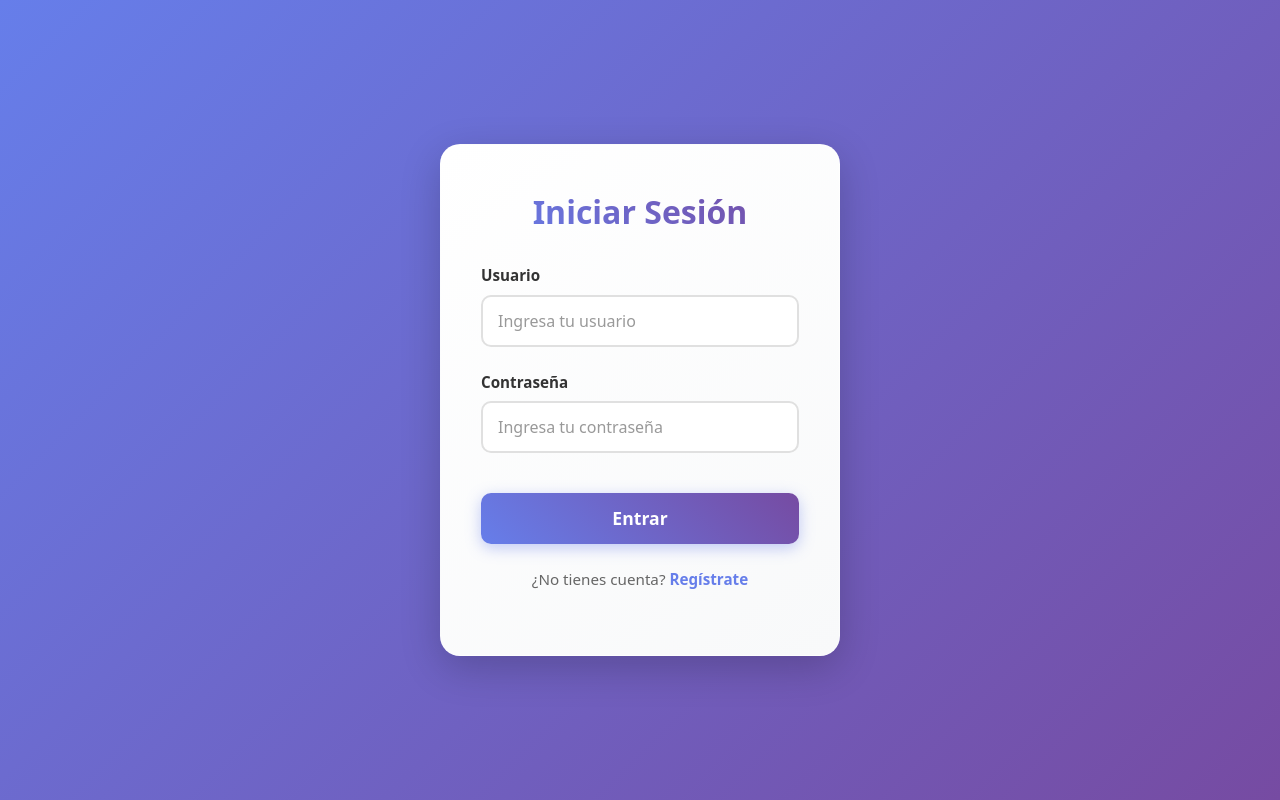
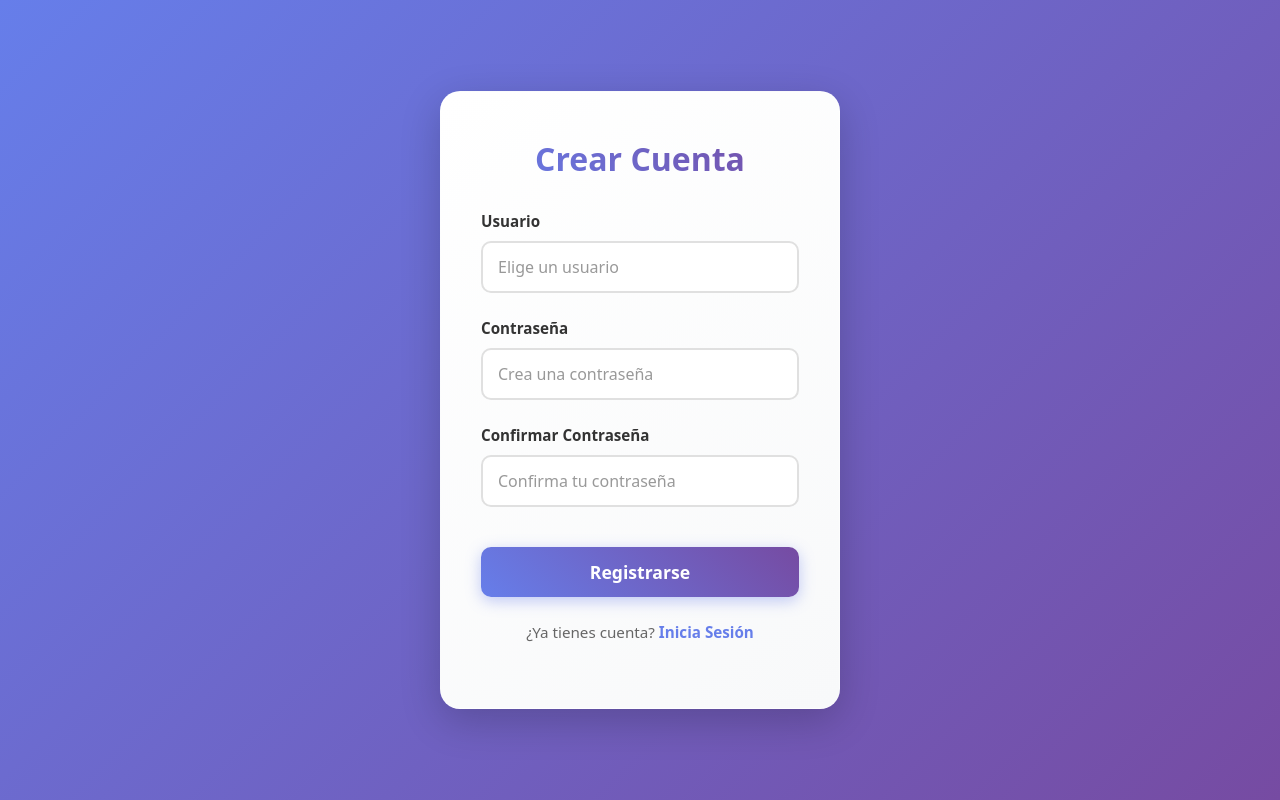
Before and after one commit to ismael-63/famty, a Vue app: page /login in a window 1280 px wide. Both pictures are taken after a click on the link "Regístrate". Built offline with nearby package versions, Linux system fonts and the light colour scheme.

Commit message:
Formulario de registro creado

```diff
--- a/src/views/Login_Register.vue
+++ b/src/views/Login_Register.vue
@@ -1,10 +1,14 @@
 <script setup>
+import { ref } from 'vue'
 
+const isLogin = ref(true)
 </script>
 
 <template>
     <div class="login_container d-flex justify-content-center align-items-center">
         <div class="login-card">
+            <!-- Formulario de Inicio de Sesión -->
+            <div v-if="isLogin">
                 <h2 class="login-title">Iniciar Sesión</h2>
                 <form action="">
                     <div class="form-group">
@@ -17,7 +21,32 @@
                     </div>
                     <button type="submit" class="login-btn">Entrar</button>
                 </form>
-            <p class="register-link">¿No tienes cuenta? <a href="#">Regístrate</a></p>
+                <p class="register-link">¿No tienes cuenta? <a href="#" @click.prevent="isLogin = false">Regístrate</a>
+                </p>
+            </div>
+
+            <!-- Formulario de Registro -->
+            <div v-else>
+                <h2 class="login-title">Crear Cuenta</h2>
+                <form action="">
+                    <div class="form-group">
+                        <label for="reg-username">Usuario</label>
+                        <input type="text" id="reg-username" class="form-input" placeholder="Elige un usuario" />
+                    </div>
+                    <div class="form-group">
+                        <label for="reg-password">Contraseña</label>
+                        <input type="password" id="reg-password" class="form-input" placeholder="Crea una contraseña">
+                    </div>
+                    <div class="form-group">
+                        <label for="reg-confirm-password">Confirmar Contraseña</label>
+                        <input type="password" id="reg-confirm-password" class="form-input"
+                            placeholder="Confirma tu contraseña">
+                    </div>
+                    <button type="submit" class="login-btn">Registrarse</button>
+                </form>
+                <p class="register-link">¿Ya tienes cuenta? <a href="#" @click.prevent="isLogin = true">Inicia
+                        Sesión</a></p>
+            </div>
         </div>
     </div>
 </template>
```
Lines whose indentation alone changed are shown as unchanged.
